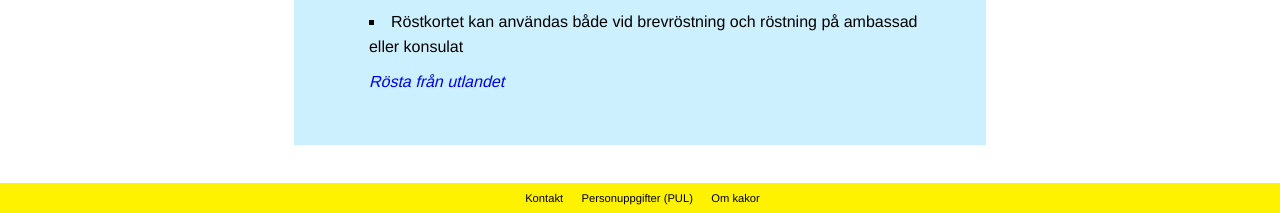
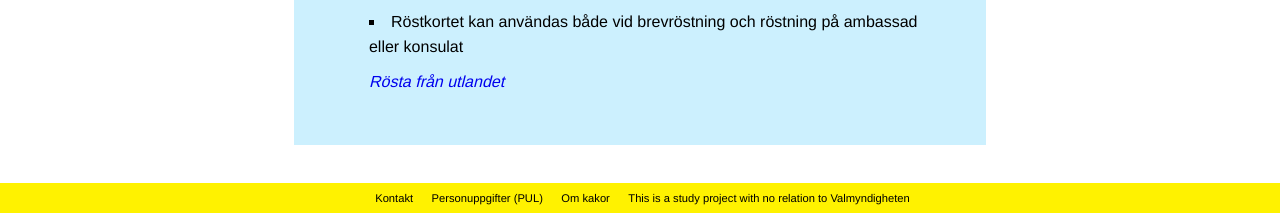
Before and after one commit to vivianareveron/vivianareveron.github.io, a PHP site: page /valhemsidan/help.php in a window 1280 px wide. Shown: the part 895-1108 px from the top of the page. Run offline with PHP 8.4, Linux system fonts and the light colour scheme.

Commit message:
Added clarification on the footer

```diff
--- a/valhemsidan/includes/footer.php
+++ b/valhemsidan/includes/footer.php
@@ -4,6 +4,7 @@
             <li>Kontakt</li>
             <li>Personuppgifter (PUL)</li>
             <li>Om kakor</li>
+            <li>This is a study project with no relation to Valmyndigheten</li>
         </ul>
     </div>
     </footer>
```
